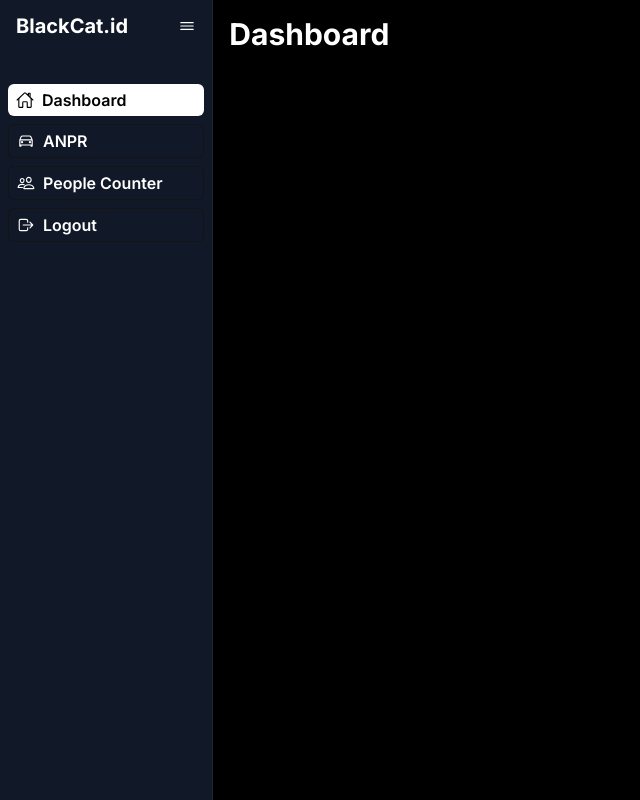
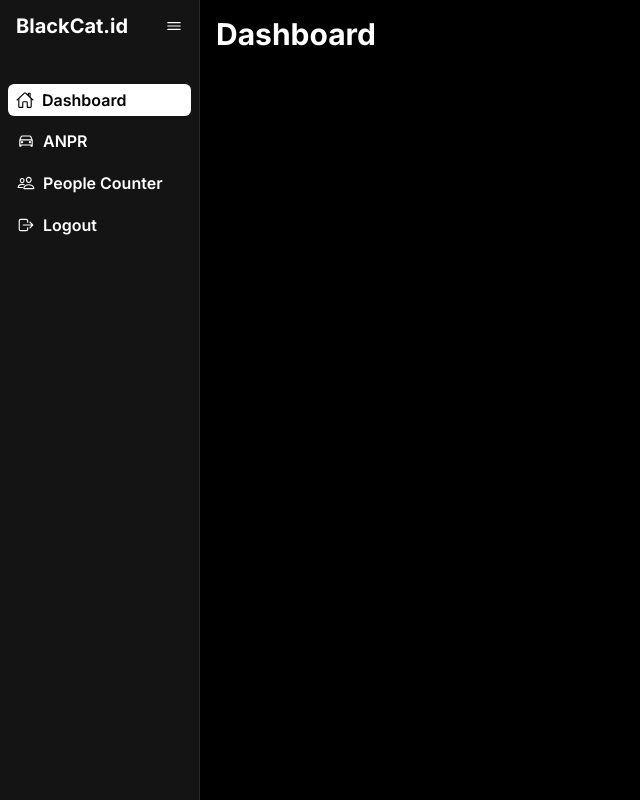
Before and after one commit to Aarya3624/blackcat-dashboard, a Next.js app: page / in a window 1280 px wide. Shown: the whole page, without its empty margins (0-640 px from the left). Built offline with nearby package versions, Linux system fonts and the light colour scheme.

Commit message:
little style fixes

```diff
--- a/src/app/page.tsx
+++ b/src/app/page.tsx
@@ -59,9 +59,11 @@ export default function Home() {
   return (
     <main className="flex min-h-screen flex-row">
       <div
-        className={`${
-          isCollapsed ? "w-16" : "w-1/6"
-        } flex-shrink-0 h-screen bg-gray-900 border-r border-gray-800 transition-width duration-300 ease-in-out`}
+        className={` flex-shrink-0 h-screen border-r border-gray-800 transition-width duration-300 ease-in-out`}
+        style={{
+          backgroundColor: "#141414",
+          width: isCollapsed ? "52px" : "200px",
+        }}
       >
         <div className="flex items-center justify-between px-4 py-3">
           {!isCollapsed && (
```
